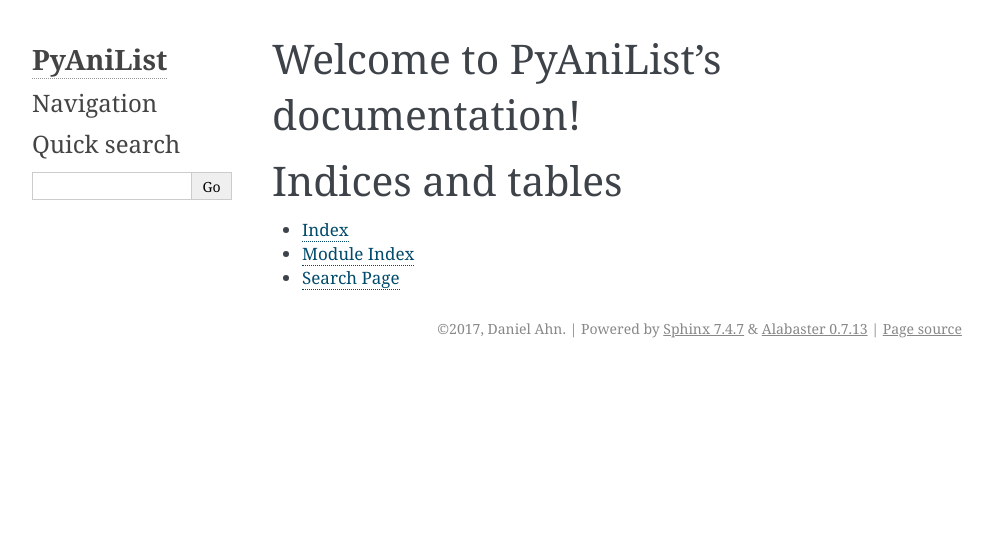
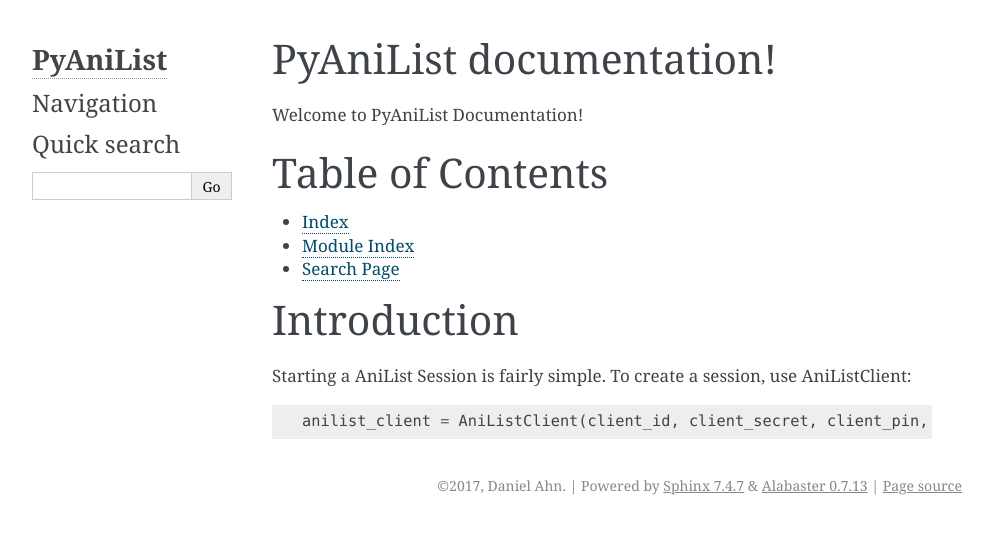
Before and after one commit to xNinjaKittyx/PyAniList, a Sphinx documentation site: the page built from docs/source/index.rst, in a window 1280 px wide. Shown: the top 534 px of the page, without its empty margins (148-1141 px from the left). Built offline with Sphinx 7.4.7, drawn with Linux system fonts in a browser that asks for light colours.

Commit message:
Fixed token using client_pin, and added some docs.

```diff
--- a/AnilistAPI.py
+++ b/AnilistAPI.py
@@ -47,7 +47,7 @@
         self.url = 'https://anilist.co/api/'
         self.session = aiohttp.ClientSession(loop=self.loop, json_serialize=json.dumps)
         self.time = 0
-        self.token = Token(self.loop, self.session, self.client_id, self.client_secret, self.refresh_token)
+        self.token = Token(self.loop, self.session, self.client_id, self.client_secret, self.client_pin)
         self.user = None
         self.loop.run_until_complete(self.get_current_user())
 
--- a/docs/source/index.rst
+++ b/docs/source/index.rst
@@ -3,18 +3,25 @@
    You can adapt this file completely to your liking, but it should at least
    contain the root `toctree` directive.
 
-Welcome to PyAniList's documentation!
+PyAniList documentation!
 =====================================
 
 .. toctree::
    :maxdepth: 2
    :caption: Contents:
 
+Welcome to PyAniList Documentation!
 
 
-Indices and tables
+Table of Contents
 ==================
 
 * :ref:`genindex`
 * :ref:`modindex`
 * :ref:`search`
+
+Introduction
+============
+Starting a AniList Session is fairly simple. To create a session, use AniListClient::
+
+    anilist_client = AniListClient(client_id, client_secret, client_pin, loop=None)
```
